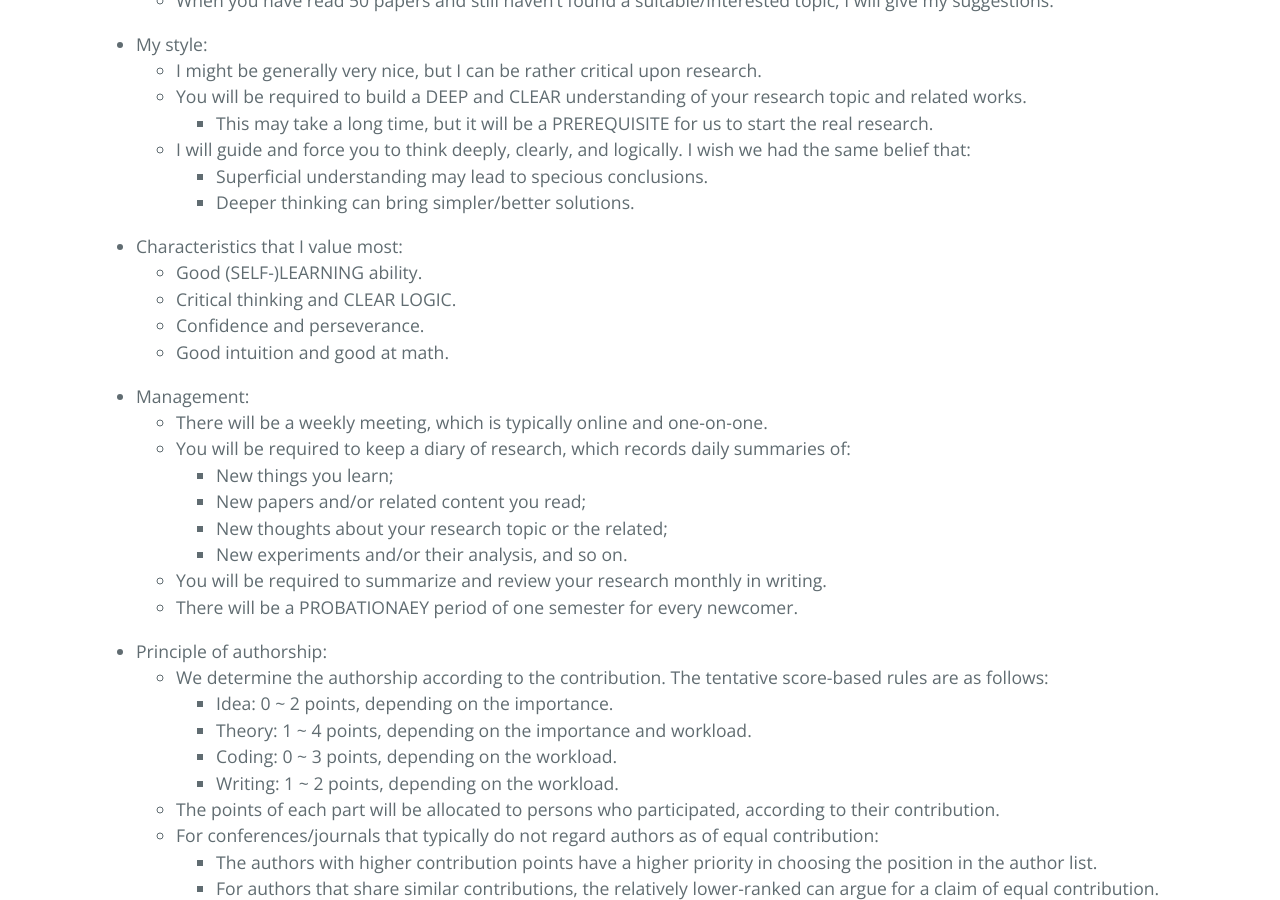
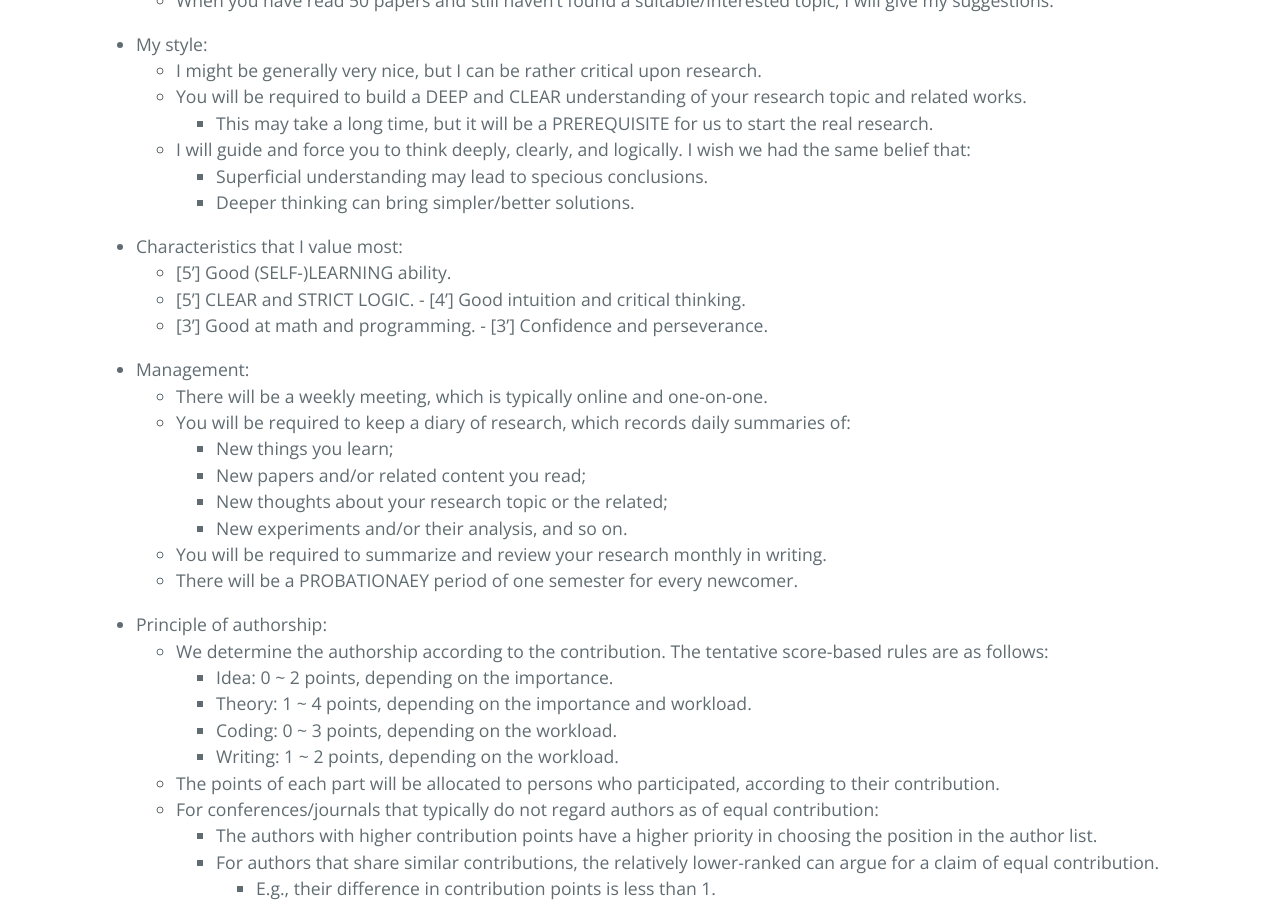
Before and after one commit to ZhimingZhou/zhimingzhou.github.io, a Jekyll site: the page built from _posts/2021-10-11-Prospective-Students.md, in a window 1280 px wide and 900 px high, scrolled down 1135 px. Built offline with Jekyll 4.4.1, drawn with Linux system fonts in a browser that asks for light colours; comment, search, counter and statistics services are not loaded.

Commit message:
Update 2021-10-11-Prospective-Students.md

```diff
--- a/_posts/2021-10-11-Prospective-Students.md
+++ b/_posts/2021-10-11-Prospective-Students.md
@@ -51,10 +51,11 @@ I’m looking for talented students with enthusiasm for fundamental research in
 
 <!--  -->
 - Characteristics that I value most:
-	- Good (SELF-)LEARNING ability.
-	- Critical thinking and CLEAR LOGIC.
-	- Confidence and perseverance.
-	- Good intuition and good at math.
+	- [5'] Good (SELF-)LEARNING ability.
+	- [5'] CLEAR and STRICT LOGIC.
+ 	- [4'] Good intuition and critical thinking.
+	- [3'] Good at math and programming.
+ 	- [3'] Confidence and perseverance.
 
 <!--  -->
 - Management:
```
